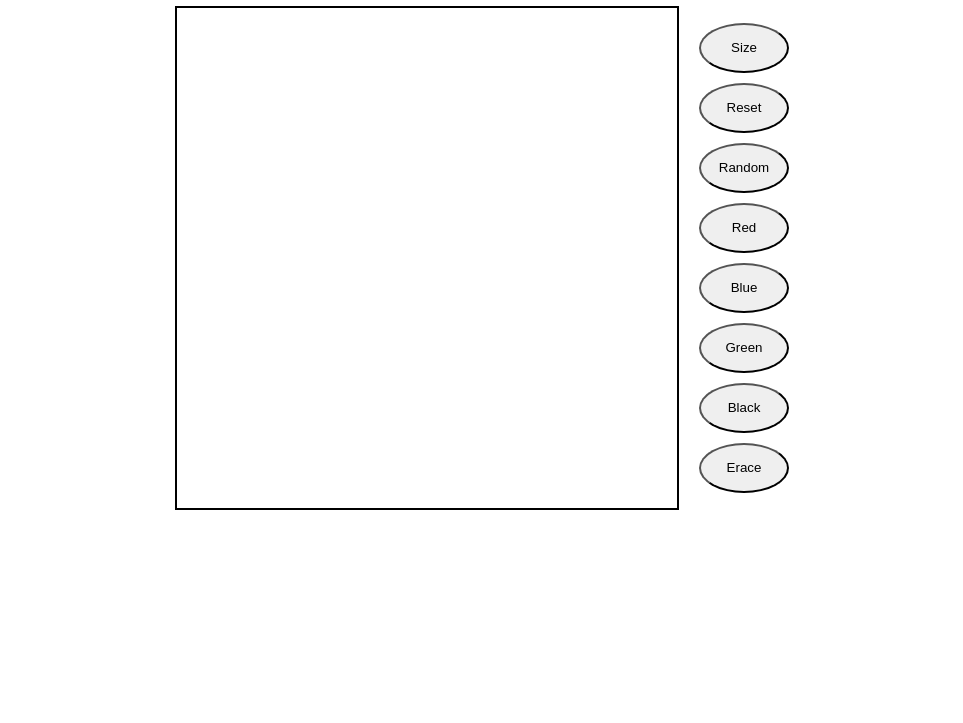
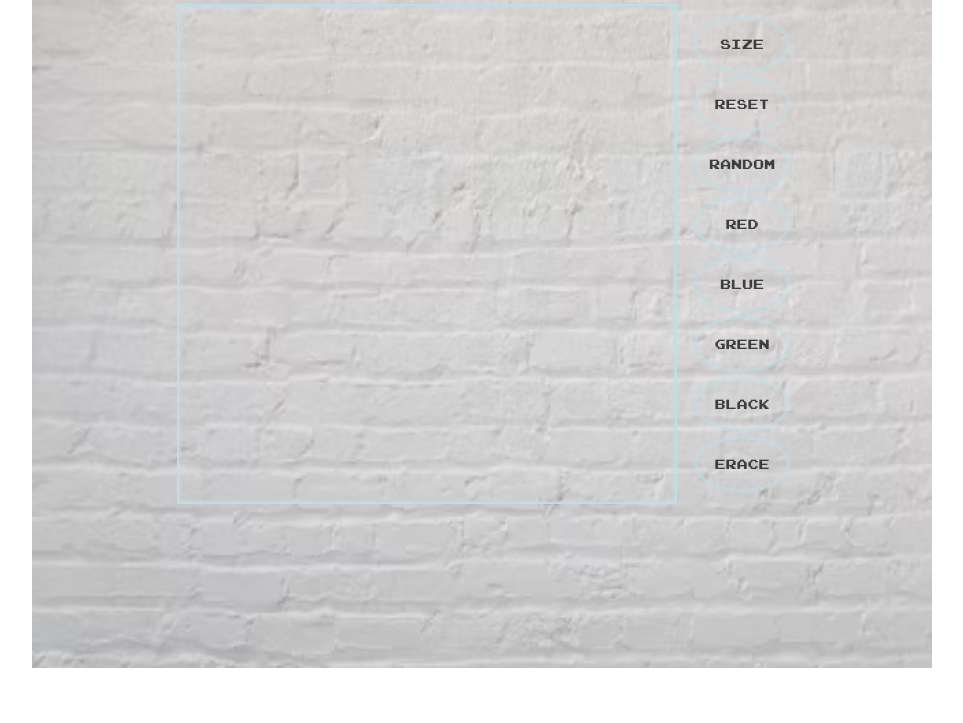
Before and after one commit to jacobusgrobler/odin-etch-a-sketch, a plain HTML site: page index.html in a window 1280 px wide. Shown: the part 77-800 px from the top of the page, without its empty margins (158-1121 px from the left). Drawn offline with Linux system fonts and the light colour scheme.

Commit message:
Styling and layout

```diff
--- a/style.css
+++ b/style.css
@@ -1,16 +1,24 @@
 :root{
-    margin: 1px;
-    padding: 1px;
+    margin: 0px;
+    padding: 0px;
     font-family: joystick;
 }
 @font-face {
     font-family: joystick;
     src: url(fonts/joystix/joystix\ monospace.otf);
 }
+body{
+
+    background-image: url(Images/photo-wall-white.avif);
+    background-repeat: no-repeat;
+    background-position: center;
+    background-size: 900px 900px;
+}
 
 .heading{
     text-align: center;
     padding-right: 120px;
+    opacity: 0.78;
 }
 .userresponce{
     text-align: center;
@@ -27,7 +35,7 @@
     display: grid;
     width: 500px;
     height: 500px;
-    border: 2px solid black;
+    box-shadow: 0px 0px 3px 3px rgb(193, 222, 231) inset;
 }
 
 .selectors{
@@ -42,4 +50,9 @@
     min-height: 50px;
     min-width: 90px;
     border-radius: 50%;
+    border-style: none;
+    box-shadow: 0px 0px 3px 3px rgb(193, 222, 231);
+    background-color: transparent;
+    opacity: .70;
+    font-family: joystick;
 }
```
Also changed, not shown: Images/photo-.avif (added), Images/photo-wall-white.avif (added), Images/photo-white.avif (added).
